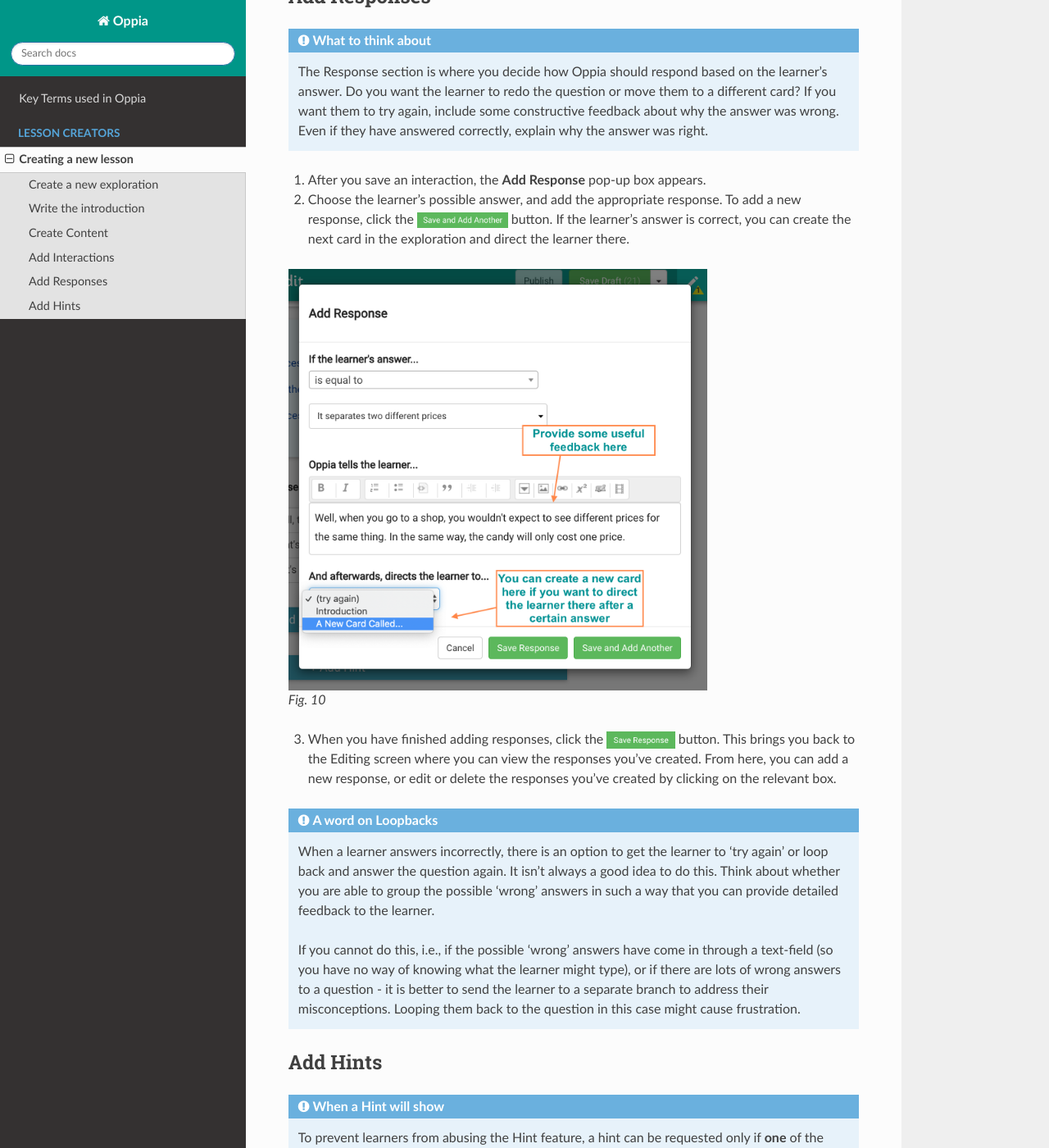
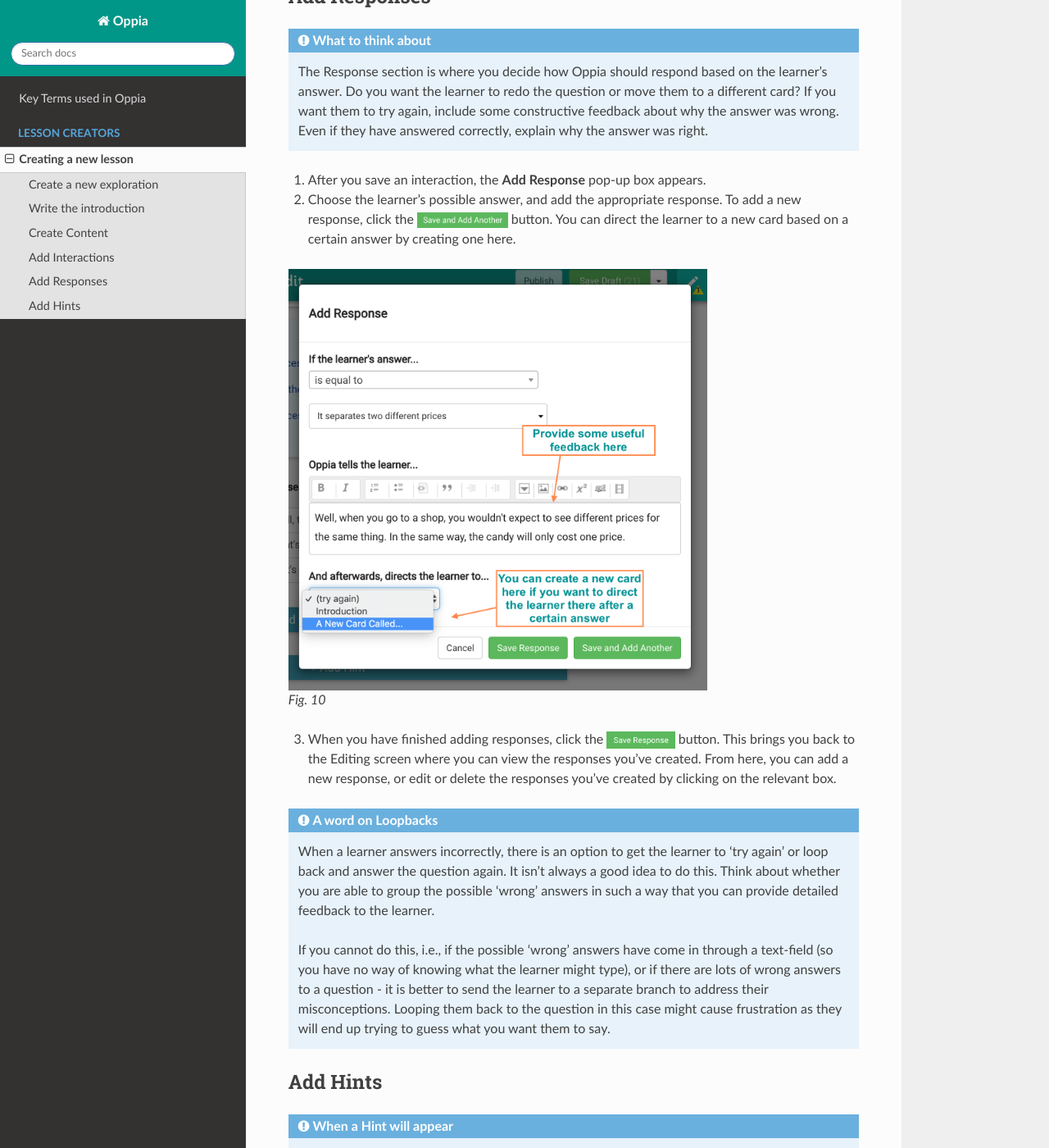
Before and after one commit to audstav/oppiadocstest, a Sphinx documentation site: the page built from docs/source/lesson/create.rst, in a window 1280 px wide and 1400 px high, scrolled down 7198 px. Shown: the whole window at 82% size. Built offline with Sphinx 7.4.7 and the Read the Docs theme 2.0.0, drawn with Linux system fonts in a browser that asks for light colours; some of the changed text lies outside the part shown.

Commit message:
Edited content

```diff
--- a/docs/source/index.rst
+++ b/docs/source/index.rst
@@ -11,7 +11,6 @@
 This interactivity is what makes Oppia unique. Many of the educational tools on the Internet provide a unidirectional flow of information which makes it hard to create engaging, feedback-rich experiences for learners. However, Oppia comes with several built-in interactions and responses that make it possible to personalize feedback to a learner's answer. Over time, explorations can be improved as more learners engage with the content.
 
 Oppia's mission is to provide high-quality, accessible learning experiences to everyone around the world.
-
 
 To begin, we suggest getting  familiar with the :ref:`key terms used in Oppia <keyconcepts>` first.
 
--- a/docs/source/keyconcepts.rst
+++ b/docs/source/keyconcepts.rst
@@ -43,7 +43,8 @@
 **Subtopic:** In Oppia, a subtopic refers to a group of skills within a topic. Subtopics are created to provide students the opportunity to review and practice skills.
 
 .. note::
-   If a skill is not assigned to a subtopic, students will not be able to practice that skill. If a subtopic is not created for a topic, students will not be able to practice the topic.
+   * If a skill is not assigned to a subtopic, students will not be able to practice that skill.
+   * If a subtopic is not created for a topic, students will not be able to practice the topic.
 
 .. figure:: /images/Subtopic.png
    :alt: Subtopic hierarchy
--- a/docs/source/lesson/create.rst
+++ b/docs/source/lesson/create.rst
@@ -40,7 +40,7 @@
 
   *Fig. 2*
 
-3. To create a title for your exploration, click 'Untitled Exploration' in the top left corner. This will take you to the **Settings** page. In the first field **Title**, type in a descriptive title for your exploration. Ignore the other fields for now, we'll look at them in another section.
+3. To create a title for your exploration, click '**Untitled Exploration**' in the top left corner. This will take you to the **Settings** page. In the first field **Title**, type in a descriptive title for your exploration. We'll look at the other fields on this page in another section.
 
 4. To get back to the Exploration editor page, click the |pencil| **Editor** button.
 
@@ -73,7 +73,7 @@
 
   *Fig. 4*
 
-2. When you're done writing the introduction card, click the |save| button, then click the |add| button.
+2. When you're done writing the Introduction card, click the |save| button, then click the |add| button.
 
 .. |save| image:: /images/save_content.png
           :scale: 35 %
@@ -81,7 +81,7 @@
 .. |add| image:: /images/add_interaction.png
          :scale: 30%
 
-3. A pop-up box will appear for you to choose an interaction. If you haven't yet asked a question to your reader in the Introduction card, you can select 'Continue Button'. Interactions will be covered in more detail in the :ref:`Add Interactions<addinteractions>` section.
+3. A pop-up box will appear for you to choose an interaction. If you haven't yet asked a question to your reader in the Introduction card, you can select '**Continue Button**'. Interactions will be covered in more detail in the :ref:`Add Interactions<addinteractions>` section.
 
 .. _chooseinteraction:
 
@@ -96,7 +96,7 @@
 .. |saveinteraction| image:: /images/save_interaction.png
                      :scale: 35%
 
-5. You will now see the 'Continue' button below the Introduction card. Click on the bar below **Learner's Answers and Oppia's Responses** to direct what happens when the button is clicked.
+5. You will now see the '**Continue**' button below the Introduction card. Click on the bar below **Learner's Answers and Oppia's Responses** to direct what happens when the button is clicked.
 
 6. To create a new card, click on the drop-down menu below **Oppia directs the learner to...** and select 'A New Card Called...'. Enter the name of the new card in the blank field and click on the |savedestination| button.
 
@@ -143,7 +143,7 @@
 
 .. topic:: Formatting Content
 
-   The editor box gives you several formatting options including bolding, italicizing, inserting images, links, videos etc. As an example, you may choose to add an additional tab in this section to provide extra information using the 'Insert tabs' button (if you want to provide a hint but not have it show up right away, see the :ref:`Add Hints<addhints>` section instead). This will end up looking like this:
+   The editor box gives you several formatting options including bolding, italicizing, inserting images, links, videos etc. As an example, you may choose to add an additional tab in this section to provide extra information using the '**Insert tabs**' button (if you want to provide a hint but not have it show up right away, see the :ref:`Add Hints<addhints>` section instead). This will end up looking like this:
 
    .. figure:: /images/Content_with_tab.png
       :alt: Editor box with tab inserted
@@ -186,7 +186,7 @@
 
 1. After you save an interaction, the **Add Response** pop-up box appears.
 
-2. Choose the learner's possible answer, and add the appropriate response. To add a new response, click the |addanother| button. If the learner's answer is correct, you can create the next card in the exploration and direct the learner there.
+2. Choose the learner's possible answer, and add the appropriate response. To add a new response, click the |addanother| button. You can direct the learner to a new card based on a certain answer by creating one here.
 
 .. |addanother| image:: /images/save_add_another.png
                 :scale: 35 %
@@ -206,14 +206,14 @@
 
    When a learner answers incorrectly, there is an option to get the learner to 'try again' or loop back and answer the question again. It isn't always a good idea to do this. Think about whether you are able to group the possible 'wrong' answers in such a way that you can provide detailed feedback to the learner.
 
-   If you cannot do this, i.e., if the possible 'wrong' answers have come in through a text-field (so you have no way of knowing what the learner might type), or if there are lots of wrong answers to a question - it is better to send the learner to a separate branch to address their misconceptions. Looping them back to the question in this case might cause frustration.
+   If you cannot do this, i.e., if the possible 'wrong' answers have come in through a text-field (so you have no way of knowing what the learner might type), or if there are lots of wrong answers to a question - it is better to send the learner to a separate branch to address their misconceptions. Looping them back to the question in this case might cause frustration as they will end up trying to guess what you want them to say.
 
 .. _addhints:
 
 Add Hints
 *********
 
-.. admonition:: When a Hint will show
+.. admonition:: When a Hint will appear
 
    To prevent learners from abusing the Hint feature, a hint can be requested only if **one** of the following conditions is satisfied:
 
```
Also changed, not shown: other parts of docs/source/lesson/create.rst (+1 -1 lines), 1 other file.
